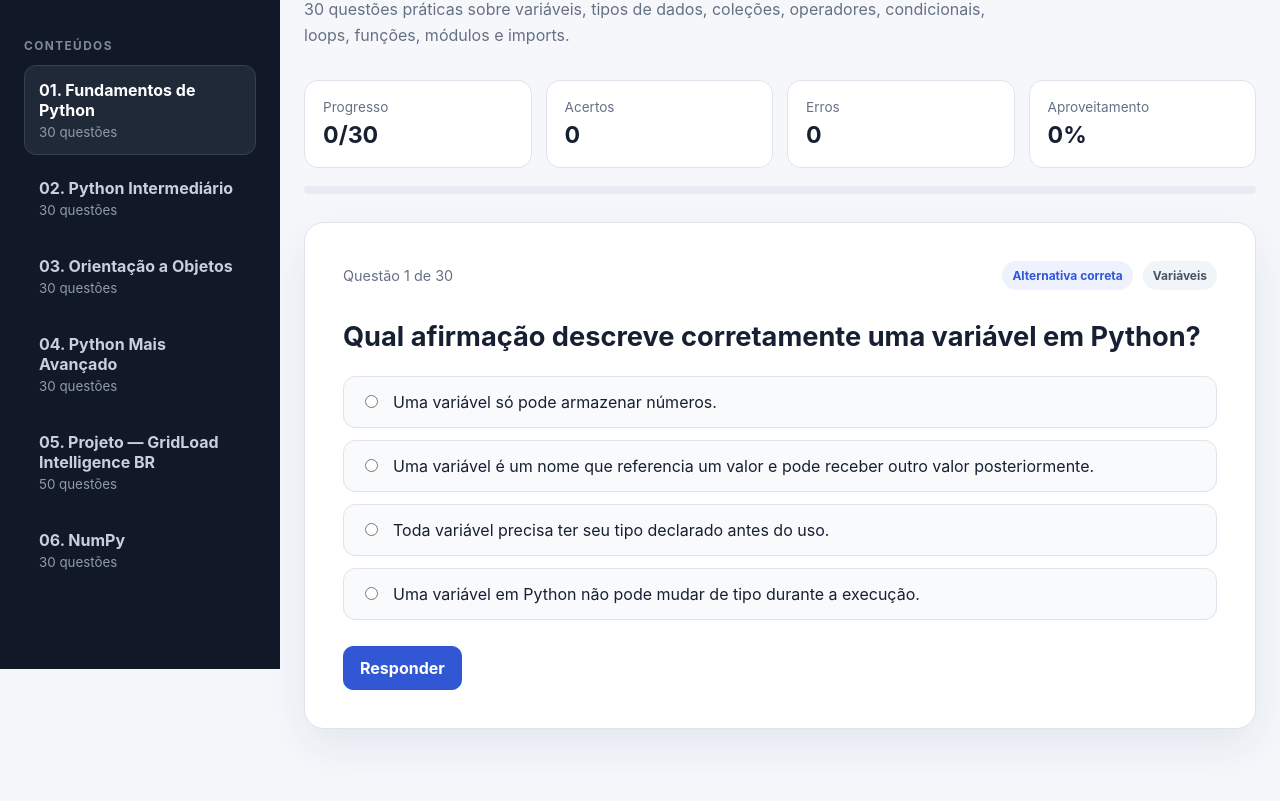
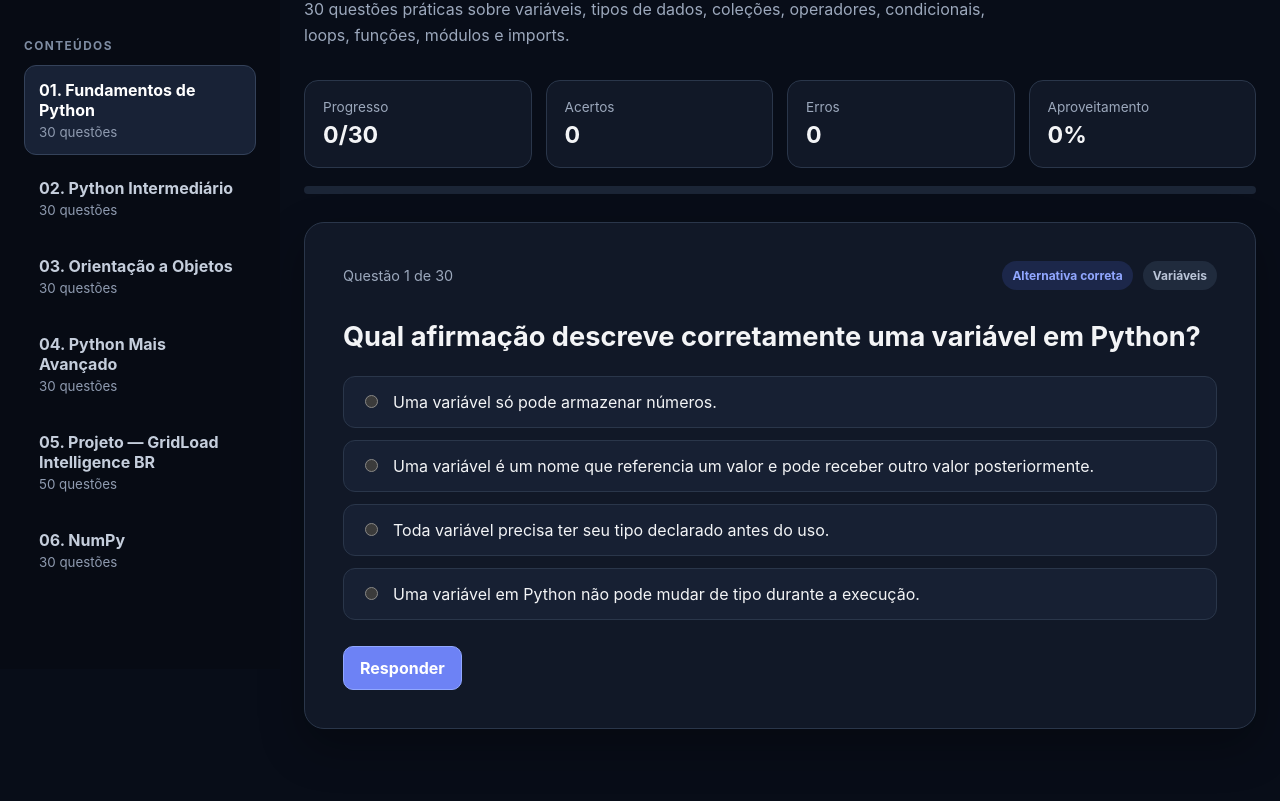
Before and after one commit to VinicyusSantos/plataforma-ciencia-dados, a plain HTML site: page index.html in a window 1280 px wide. Shown: the part 131-932 px from the top of the page. Drawn offline with Linux system fonts and the light colour scheme.

Commit message:
darkmode

```diff
--- a/index.html
+++ b/index.html
@@ -3,6 +3,8 @@
 <head>
   <meta charset="UTF-8" />
   <meta name="viewport" content="width=device-width, initial-scale=1.0" />
+  <meta name="theme-color" content="#080d18" />
+  <meta name="color-scheme" content="dark" />
   <title>Revisão de Ciência de Dados</title>
   <link rel="stylesheet" href="styles.css" />
 </head>
--- a/styles.css
+++ b/styles.css
@@ -1,21 +1,53 @@
 :root {
-  --bg: #f5f7fb;
-  --surface: #ffffff;
-  --surface-soft: #f8fafc;
-  --text: #172033;
-  --muted: #667085;
-  --border: #dfe4ec;
-  --primary: #3157d5;
-  --primary-soft: #eef2ff;
-  --success: #157347;
-  --success-bg: #ecfdf3;
-  --danger: #b42318;
-  --danger-bg: #fff1f0;
-  --shadow: 0 18px 45px rgba(27, 39, 94, 0.08);
+  --bg: #080d18;
+  --surface: #111827;
+  --surface-soft: #172033;
+  --surface-hover: #1d293d;
+  --text: #f3f4f6;
+  --muted: #9ca8bc;
+  --border: #2a364a;
+  --primary: #91a7ff;
+  --primary-strong: #6d82f5;
+  --primary-soft: #1c274a;
+  --success: #6ee7a8;
+  --success-bg: #0d2b22;
+  --danger: #ff9b98;
+  --danger-bg: #32191c;
+  --shadow: 0 18px 45px rgba(0, 0, 0, 0.30);
 }
 
 * {
   box-sizing: border-box;
+}
+
+html {
+  color-scheme: dark;
+  background: var(--bg);
+}
+
+::selection {
+  background: var(--primary-strong);
+  color: #ffffff;
+}
+
+* {
+  scrollbar-color: #3b4a63 #0b1220;
+  scrollbar-width: thin;
+}
+
+*::-webkit-scrollbar {
+  width: 10px;
+  height: 10px;
+}
+
+*::-webkit-scrollbar-track {
+  background: #0b1220;
+}
+
+*::-webkit-scrollbar-thumb {
+  background: #3b4a63;
+  border-radius: 999px;
+  border: 2px solid #0b1220;
 }
 
 body {
@@ -34,6 +66,18 @@ button {
   cursor: pointer;
 }
 
+button:focus-visible,
+a:focus-visible,
+input:focus-visible,
+summary:focus-visible {
+  outline: 3px solid rgba(145, 167, 255, 0.45);
+  outline-offset: 3px;
+}
+
+a {
+  color: var(--primary);
+}
+
 .app-shell {
   min-height: 100vh;
   display: grid;
@@ -41,7 +85,7 @@ button {
 }
 
 .sidebar {
-  background: #111827;
+  background: #070b14;
   color: #fff;
   padding: 36px 24px;
   min-height: 100vh;
@@ -61,7 +105,7 @@ button {
 }
 
 .brand-kicker {
-  color: #a5b4fc;
+  color: #aebdff;
 }
 
 .brand h1 {
@@ -70,7 +114,7 @@ button {
 }
 
 .brand p {
-  color: #aab3c2;
+  color: #9ca8bc;
   margin: 0;
   line-height: 1.55;
 }
@@ -80,7 +124,7 @@ button {
 }
 
 .nav-label {
-  color: #7f8a9f;
+  color: #7f8da3;
   margin-bottom: 12px;
 }
 
@@ -90,20 +134,20 @@ button {
   border: 1px solid transparent;
   border-radius: 12px;
   background: transparent;
-  color: #c8d0dc;
+  color: #c5cedc;
   padding: 14px;
   margin-bottom: 8px;
 }
 
 .chapter-button.active {
-  background: #1f2937;
-  color: #fff;
-  border-color: #374151;
+  background: #182236;
+  color: #ffffff;
+  border-color: #34425a;
 }
 
 .chapter-button small {
   display: block;
-  color: #8f9aab;
+  color: #8f9bb0;
   margin-top: 4px;
 }
 
@@ -165,7 +209,7 @@ button {
 .progress-track {
   margin: 18px 0 28px;
   height: 8px;
-  background: #e8ebf2;
+  background: #1b2536;
   border-radius: 99px;
   overflow: hidden;
 }
@@ -213,8 +257,8 @@ button {
 }
 
 .topic-badge {
-  background: #f1f5f9;
-  color: #475467;
+  background: #202b3d;
+  color: #bac5d8;
 }
 
 .question-prompt {
@@ -224,8 +268,9 @@ button {
 }
 
 .code-block {
-  background: #0f172a;
-  color: #e2e8f0;
+  background: #050914;
+  color: #e6edf7;
+  border: 1px solid #253149;
   padding: 18px;
   border-radius: 14px;
   overflow-x: auto;
@@ -252,7 +297,8 @@ button {
 }
 
 .option:hover {
-  border-color: #b9c2d2;
+  border-color: #53647e;
+  background: var(--surface-hover);
 }
 
 .option:has(input:checked) {
@@ -261,17 +307,18 @@ button {
 }
 
 .option.correct-option {
-  border-color: #7bc8a4;
+  border-color: #2eaa72;
   background: var(--success-bg);
 }
 
 .option.wrong-option {
-  border-color: #f0a3a0;
+  border-color: #d76360;
   background: var(--danger-bg);
 }
 
 .option input {
   margin-top: 3px;
+  accent-color: var(--primary);
 }
 
 .option code {
@@ -288,14 +335,14 @@ button {
 
 .feedback.success {
   background: var(--success-bg);
-  border: 1px solid #a6e3c2;
-  color: #0f5132;
+  border: 1px solid #2f9368;
+  color: #b9f7d5;
 }
 
 .feedback.error {
   background: var(--danger-bg);
-  border: 1px solid #f6b6b2;
-  color: #842029;
+  border: 1px solid #a94f50;
+  color: #ffd0cf;
 }
 
 .feedback p {
@@ -313,12 +360,23 @@ button {
   border-radius: 10px;
   padding: 11px 16px;
   font-weight: 700;
+  transition: background 0.15s ease, border-color 0.15s ease, transform 0.15s ease;
+}
+
+.primary-button:hover:not(:disabled) {
+  background: #7f93ff;
+  border-color: #7f93ff;
+}
+
+.secondary-button:hover {
+  background: var(--surface-hover);
+  border-color: #46556d;
 }
 
 .primary-button {
   border: 1px solid var(--primary);
-  background: var(--primary);
-  color: #fff;
+  background: var(--primary-strong);
+  color: #ffffff;
 }
 
 .primary-button:disabled {
@@ -440,7 +498,7 @@ button {
   border: 1px solid var(--border);
   border-radius: 12px;
   overflow: hidden;
-  background: var(--surface-soft);
+  background: #0b1220;
 }
 
 .pdf-frame-wrapper iframe {
```
